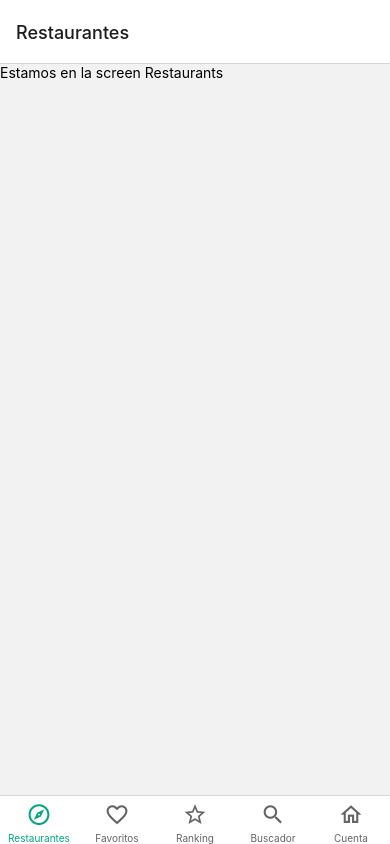
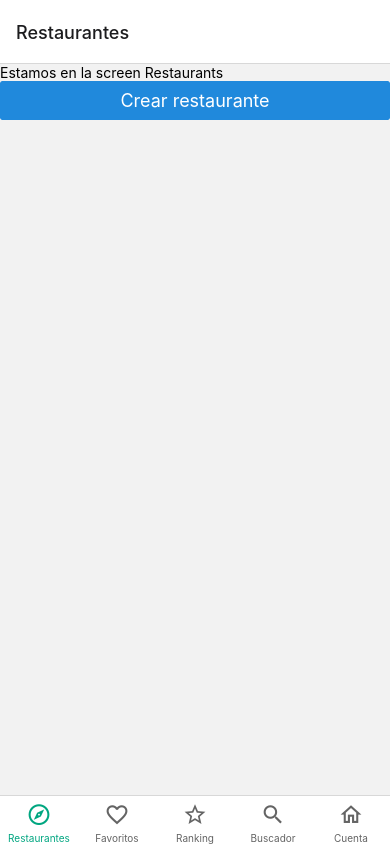
Before and after one commit to gonzisdev/curso-react-native-expo, a React Native app in the folder 5-tenedores/: screen /Favorites in a window 390 px wide. Built offline with nearby package versions, Linux system fonts and the light colour scheme.

Commit message:
navigation between screens

```diff
--- a/5-tenedores/src/screens/Restaurants/RestaurantsScreen.tsx
+++ b/5-tenedores/src/screens/Restaurants/RestaurantsScreen.tsx
@@ -1,9 +1,23 @@
 import { View, Text } from "react-native"
+import { Button } from "@rneui/base"
+import { screen } from "../../utils/screenName"
 
-export const RestaurantsScreen = () => {
+type RestaurantsScreenProps = {
+  navigation: {
+    navigate: (routeName: string) => void
+  }
+}
+
+export const RestaurantsScreen = ({navigation}: RestaurantsScreenProps) => {
+
+  const goToAddRestaurant = () => {
+    navigation.navigate(screen.restaurant.addRestaurant)
+  }
+
   return (
     <View>
         <Text>Estamos en la screen Restaurants</Text>
+        <Button title="Crear restaurante" onPress={goToAddRestaurant} />
     </View>
   )
 }
```
